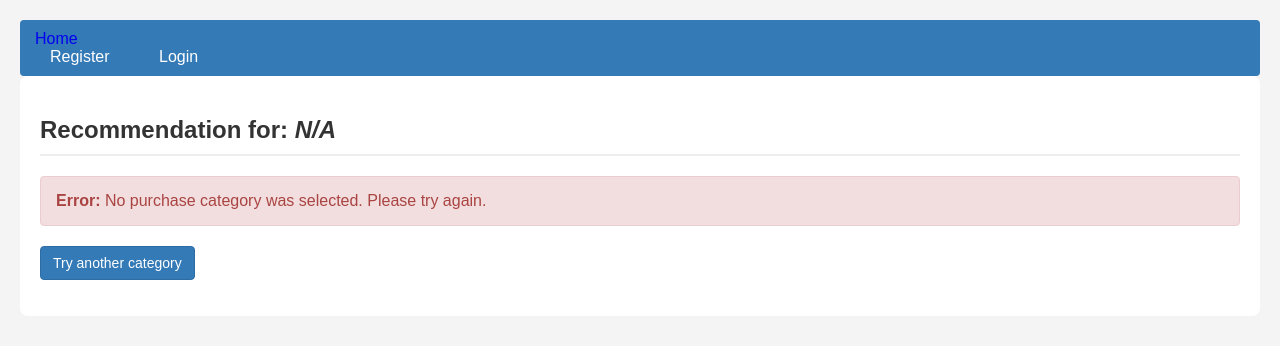
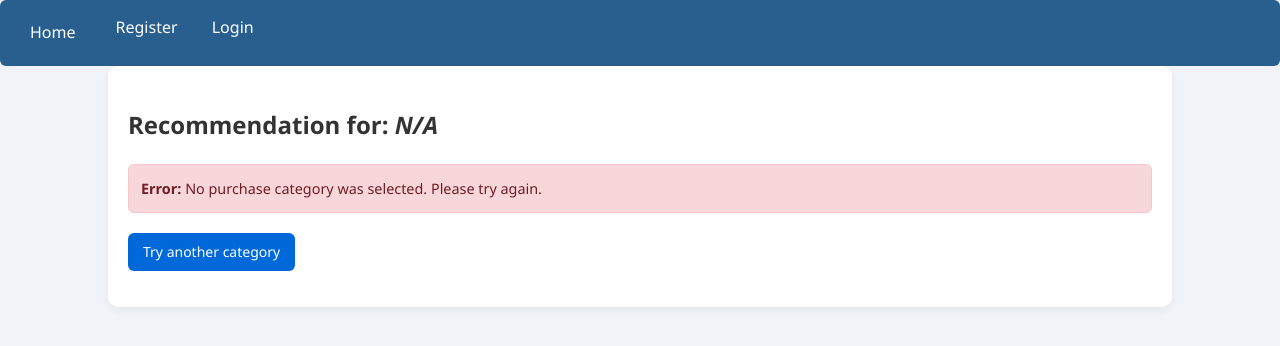
Before and after one commit to snigdhaghosh/smart-credit-card-recommender, a Flask app: page /recommend in a window 1280 px wide. Shown: the top 346 px of the page. Run offline with Flask 3, Linux system fonts and the light colour scheme.

Commit message:
small  changes

```diff
--- a/app/static/css/style.css
+++ b/app/static/css/style.css
@@ -1,200 +1,143 @@
 body {
-    font-family: sans-serif;
-    margin: 20px;
-    background-color: #f4f4f4;
+    font-family: 'Segoe UI', Tahoma, Geneva, Verdana, sans-serif;
+    background-color: #f0f4f8;
+    color: #333;
+    line-height: 1.6;
+    margin: 0;
+    padding: 0;
 }
+
 .container {
+    width: 80%;
+    max-width: 1200px;
+    margin: 0 auto;
     background-color: #fff;
     padding: 20px;
-    border-radius: 8px;
-}
-nav a {
-    margin-right: 15px;
-    text-decoration: none;
+    border-radius: 10px;
+    box-shadow: 0 4px 8px rgba(0,0,0,0.05);
 }
 
-/* Recommendation Page Styles */
-.recommendation-page h2 {
-    color: #333;
-    border-bottom: 2px solid #eee;
-    padding-bottom: 10px;
-}
-.recommendation-page h3 {
-    color: #555;
-    margin-top: 30px;
+
+nav {
+    background-color: #285f8f;
+    padding: 15px;
+    border-radius: 6px;
+    display: flex;
+    gap: 10px;
 }
 
+nav a {
+    color: #fff;
+    text-decoration: none;
+    padding: 5px 15px;
+    border-radius: 4px;
+}
+
+nav a:hover, nav a.active {
+    background-color: #1f4b72;
+}
+
+
+.btn {
+    display: inline-block;
+    padding: 8px 15px;
+    font-size: 14px;
+    border-radius: 6px;
+    text-decoration: none;
+    cursor: pointer;
+    transition: background-color 0.3s ease;
+}
+
+.btn-primary {
+    background-color: #0069d9;
+    color: white;
+}
+
+.btn-primary:hover {
+    background-color: #0056b3;
+}
+
+.form-container {
+    background-color: #fff;
+    padding: 30px;
+    border-radius: 8px;
+    box-shadow: 0 2px 6px rgba(0, 0, 0, 0.1);
+}
+
+.form-group label {
+    font-weight: bold;
+}
+
+.form-control {
+    border: 1px solid #ced4da;
+    border-radius: 4px;
+    padding: 8px;
+}
+
+.form-control:focus {
+    border-color: #80bdff;
+    outline: none;
+    box-shadow: 0 0 5px rgba(0, 123, 255, 0.5);
+}
+
+
 .card-recommendation {
-    background-color: #f9f9f9;
-    border: 1px solid #ddd;
-    border-radius: 5px;
-    padding: 15px;
-    margin-bottom: 15px;
-    overflow: auto; /* Clear floats */
+    border-radius: 6px;
+    box-shadow: 0 3px 6px rgba(0,0,0,0.08);
+    padding: 20px;
+    margin-bottom: 20px;
+    transition: transform 0.2s;
+}
+
+.card-recommendation:hover {
+    transform: translateY(-5px);
 }
 
 .card-recommendation.best-card {
-    background-color: #e7f7e7;
-    border-left: 5px solid #4CAF50;
-}
-
-.card-recommendation h4 {
-    margin-top: 0;
-    color: #2c3e50;
-}
-
-.card-recommendation p {
-    margin-bottom: 8px;
-    font-size: 0.95em;
+    border-left: 5px solid #28a745;
+    background-color: #e8f5e9;
 }
 
 .card-image {
-    float: right;
-    max-width: 100px; /* Adjust as needed */
-    max-height: 63px; /* Standard credit card aspect ratio (approx 1.58) */
-    margin-left: 15px;
-    border-radius: 3px;
-    border: 1px solid #ccc;
+    max-width: 120px;
+    border-radius: 4px;
 }
 
 .reward-rate {
-    font-weight: bold;
-    color: #27ae60; /* Green for positive rewards */
+    color: #27ae60;
 }
 
+
 .alert {
-    padding: 15px;
+    padding: 12px;
+    border-radius: 6px;
     margin-bottom: 20px;
-    border: 1px solid transparent;
-    border-radius: 4px;
-}
-.alert-danger {
-    color: #a94442;
-    background-color: #f2dede;
-    border-color: #ebccd1;
-}
-.alert-info {
-    color: #31708f;
-    background-color: #d9edf7;
-    border-color: #bce8f1;
+    font-size: 0.9em;
 }
 
-.btn {
-    display: inline-block;
-    padding: 6px 12px;
-    margin-bottom: 0;
-    font-size: 14px;
-    font-weight: 400;
-    line-height: 1.42857143;
-    text-align: center;
-    white-space: nowrap;
-    vertical-align: middle;
-    cursor: pointer;
-    border: 1px solid transparent;
-    border-radius: 4px;
-    text-decoration: none;
-}
-.btn-primary {
-    color: #fff;
-    background-color: #337ab7;
-    border-color: #2e6da4;
+.alert-danger {
+    background-color: #f8d7da;
+    color: #721c24;
+    border: 1px solid #f5c6cb;
 }
 
-.form-container {
-    margin-top: 20px;
-    padding: 20px;
-    background-color: #fff;
-    border-radius: 8px;
-    box-shadow: 0 2px 4px rgba(0, 0, 0, 0.1);
+.alert-info {
+    background-color: #d1ecf1;
+    color: #0c5460;
+    border: 1px solid #bee5eb;
 }
-.navbar {
-    background-color: #337ab7;
-    padding: 10px 15px;
+
+
+input[type="checkbox"], input[type="radio"] {
+    transform: scale(1.2);
+    margin-right: 8px;
+}
+
+
+.badge {
+    background-color: #28a745;
+    color: white;
     border-radius: 4px;
+    padding: 2px 6px;
+    font-size: 0.8em;
 }
-.nav-link {
-    color: #fff;
-    text-decoration: none;
-    padding: 8px 15px;
-}
-.nav-link:hover {
-    background-color: #286090;
-    color: #fff;
-}
-.form-control {
-    width: 100%;
-    padding: 10px;
-    margin-bottom: 10px;
-    border: 1px solid #ccc;
-    border-radius: 4px;
-}
-.form-control:focus {
-    border-color: #66afe9;
-    outline: none;
-    box-shadow: inset 0 1px 1px rgba(0, 0, 0, 0.075), 0 0 8px rgba(102, 175, 233, 0.6);
-}
-.form-group {
-    margin-bottom: 15px;
-}
-.form-group label {
-    display: block;
-    margin-bottom: 5px;
-    font-weight: bold;
-}
-.form-group input[type="text"],
-.form-group input[type="number"] {
-    width: 100%;
-    padding: 10px;
-    border: 1px solid #ccc;
-    border-radius: 4px;
-}
-.form-group input[type="text"]:focus,
-.form-group input[type="number"]:focus {
-    border-color: #66afe9;
-    outline: none;
-    box-shadow: inset 0 1px 1px rgba(0, 0, 0, 0.075), 0 0 8px rgba(102, 175, 233, 0.6);
-}
-.form-group button {
-    padding: 10px 15px;
-    background-color: #337ab7;
-    color: #fff;
-    border: none;
-    border-radius: 4px;
-    cursor: pointer;
-}
-.form-group button:hover {
-    background-color: #286090;
-}
-.form-group button:focus {
-    outline: none;
-    box-shadow: 0 0 8px rgba(102, 175, 233, 0.6);
-}
-.form-group .error {
-    color: #a94442;
-    font-size: 0.9em;
-    margin-top: 5px;
-}
-.form-group .success {
-    color: #3c763d;
-    font-size: 0.9em;
-    margin-top: 5px;
-}
-.form-group .info {
-    color: #31708f;
-    font-size: 0.9em;
-    margin-top: 5px;
-}
-.form-group .info a {
-    color: #31708f;
-    text-decoration: underline;
-}
-.form-group .info a:hover {
-    color: #245269;
-}
-.form-group .info a:focus {
-    outline: none;
-    box-shadow: 0 0 8px rgba(102, 175, 233, 0.6);
-}
-.form-group .info a:active {
-    color: #1a4d6d;
-}
```
Also changed, not shown: app/services.py (+37 -1 lines), instance/app.db.
